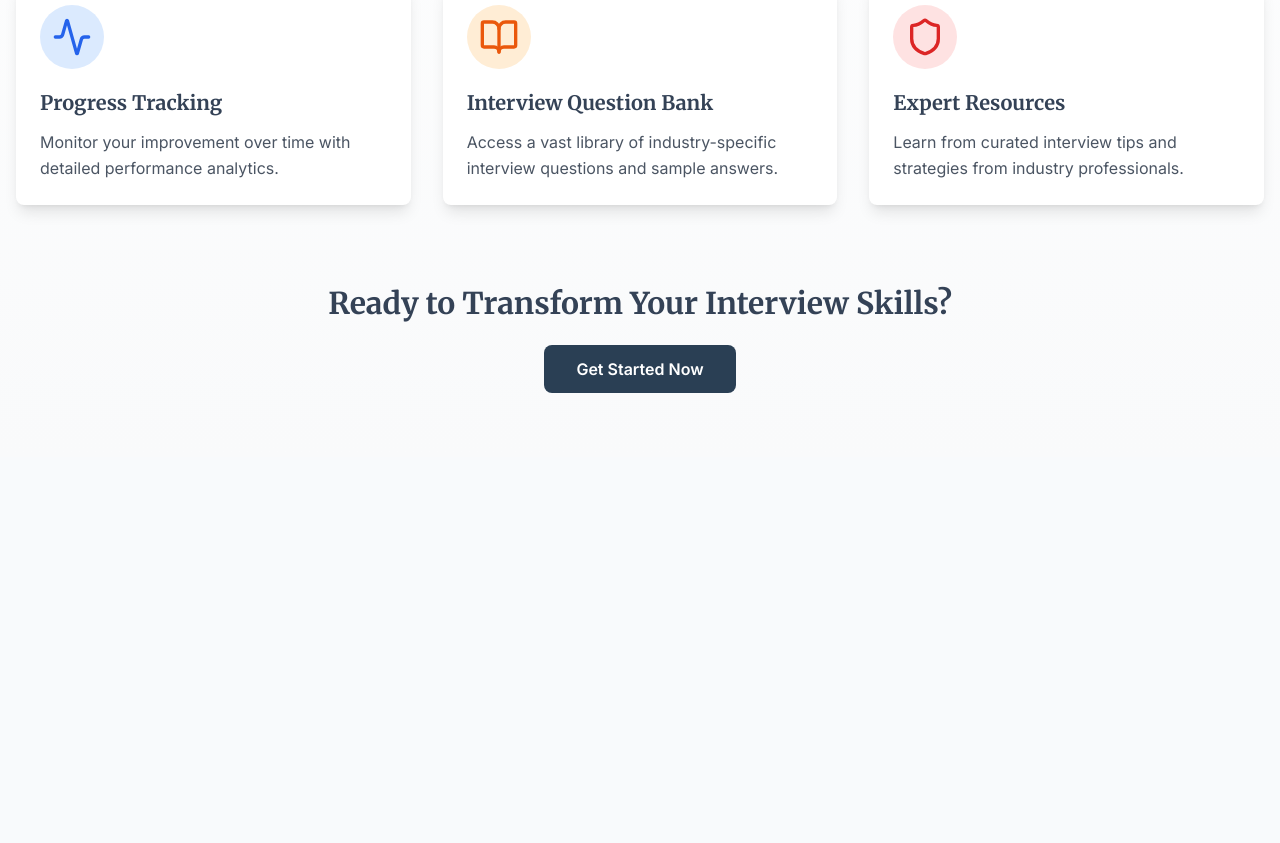
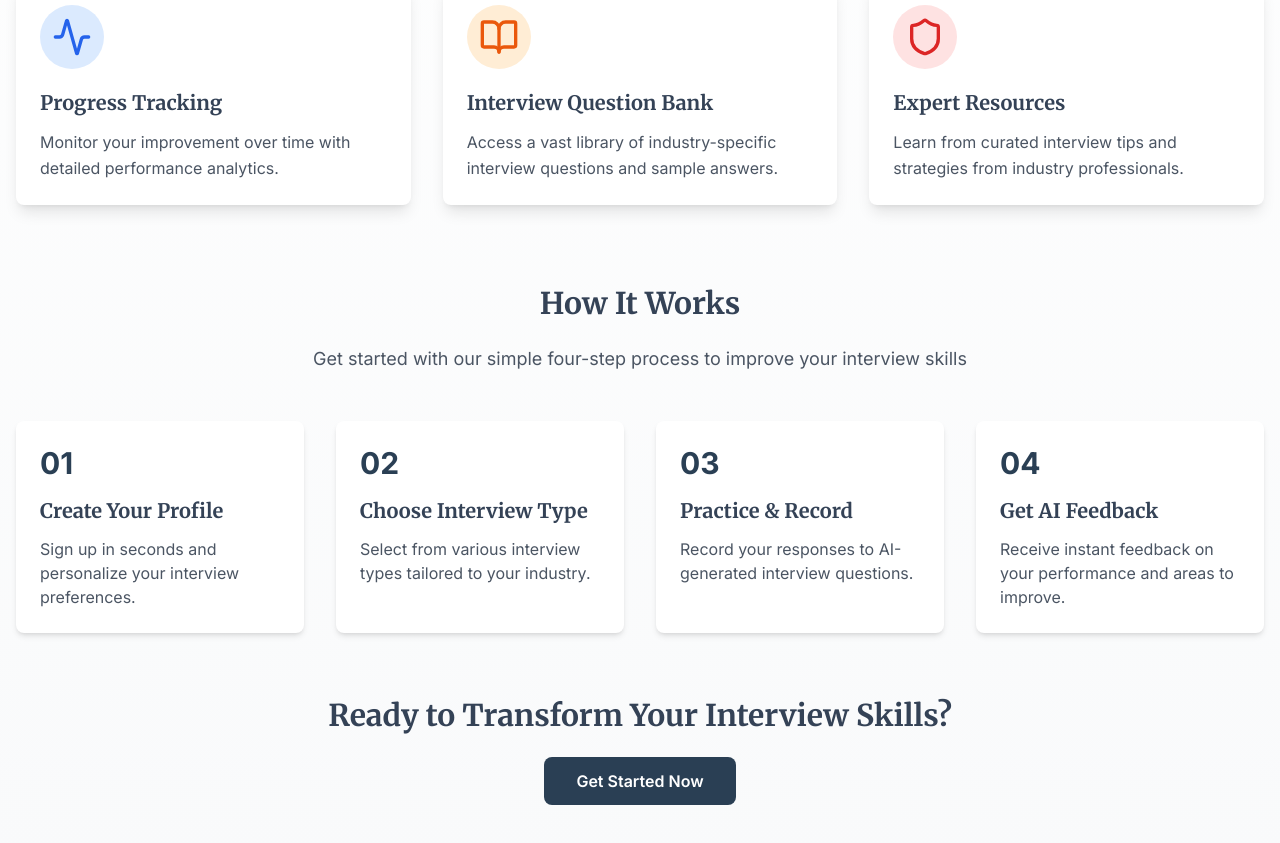
Before and after one commit to HPS170405/Mock-interviewer_1, a React (Vite) app: page /features in a window 1280 px wide. Shown: the part 605-1448 px from the top of the page. Before the commit the page ends 1062 px from the top, so only its background shows below. Built offline with nearby package versions, Linux system fonts and the light colour scheme.

Commit message:
Refactor: Remove trial option and add how it works section
Removed the "Start Free Trial" button and replaced it with a "How It Works" section, including basic design and animations.

```diff
--- a/package.json
+++ b/package.json
@@ -46,6 +46,7 @@
     "cmdk": "^1.0.0",
     "date-fns": "^3.6.0",
     "embla-carousel-react": "^8.3.0",
+    "framer-motion": "^12.9.2",
     "input-otp": "^1.2.4",
     "lucide-react": "^0.462.0",
     "next-themes": "^0.3.0",
--- a/src/pages/Features.tsx
+++ b/src/pages/Features.tsx
@@ -1,11 +1,11 @@
-
 import {
   MessageSquare,
   Mic,
   Video,
   Activity,
   BookOpen,
-  Shield
+  Shield,
+  ChevronRight
 } from "lucide-react";
 import { motion } from "framer-motion";
 import { Card, CardContent } from "@/components/ui/card";
@@ -50,6 +50,33 @@ const Features = () => {
     }
   ];
 
+  const steps = [
+    {
+      number: "01",
+      title: "Create Your Profile",
+      description: "Sign up in seconds and personalize your interview preferences.",
+      delay: 0.2
+    },
+    {
+      number: "02",
+      title: "Choose Interview Type",
+      description: "Select from various interview types tailored to your industry.",
+      delay: 0.4
+    },
+    {
+      number: "03",
+      title: "Practice & Record",
+      description: "Record your responses to AI-generated interview questions.",
+      delay: 0.6
+    },
+    {
+      number: "04",
+      title: "Get AI Feedback",
+      description: "Receive instant feedback on your performance and areas to improve.",
+      delay: 0.8
+    }
+  ];
+
   return (
     <div className="min-h-screen bg-gradient-to-b from-white to-gray-50">
       <div className="container mx-auto px-4 py-16">
@@ -82,12 +109,57 @@ const Features = () => {
           ))}
         </div>
 
-        <div className="mt-20 text-center">
+        <motion.div
+          initial={{ opacity: 0 }}
+          animate={{ opacity: 1 }}
+          transition={{ duration: 0.5 }}
+          className="mt-20 mb-16"
+        >
+          <div className="text-center max-w-3xl mx-auto mb-12">
+            <h2 className="text-3xl font-bold mb-6">How It Works</h2>
+            <p className="text-lg text-gray-600">
+              Get started with our simple four-step process to improve your interview skills
+            </p>
+          </div>
+
+          <div className="grid grid-cols-1 md:grid-cols-2 lg:grid-cols-4 gap-8">
+            {steps.map((step, index) => (
+              <motion.div
+                key={index}
+                initial={{ opacity: 0, y: 20 }}
+                animate={{ opacity: 1, y: 0 }}
+                transition={{ delay: step.delay, duration: 0.5 }}
+              >
+                <Card className="border-0 shadow-md hover:shadow-lg transition-all duration-300 h-full">
+                  <CardContent className="p-6">
+                    <div className="text-3xl font-bold text-interviewer-blue mb-4">
+                      {step.number}
+                    </div>
+                    <h3 className="text-xl font-semibold mb-3">{step.title}</h3>
+                    <p className="text-gray-600">{step.description}</p>
+                    {index < steps.length - 1 && (
+                      <div className="hidden lg:block absolute top-1/2 right-0 transform translate-x-1/2 -translate-y-1/2">
+                        <ChevronRight className="w-6 h-6 text-gray-400" />
+                      </div>
+                    )}
+                  </CardContent>
+                </Card>
+              </motion.div>
+            ))}
+          </div>
+        </motion.div>
+
+        <motion.div
+          initial={{ opacity: 0, y: 20 }}
+          animate={{ opacity: 1, y: 0 }}
+          transition={{ delay: 1, duration: 0.5 }}
+          className="text-center"
+        >
           <h2 className="text-3xl font-bold mb-6">Ready to Transform Your Interview Skills?</h2>
           <button className="bg-interviewer-blue hover:bg-interviewer-blue-light text-white font-semibold py-3 px-8 rounded-lg transition-colors duration-300">
             Get Started Now
           </button>
-        </div>
+        </motion.div>
       </div>
     </div>
   );
```
Also changed, not shown: 1 other file (tests, documents, lock files or other folders).
